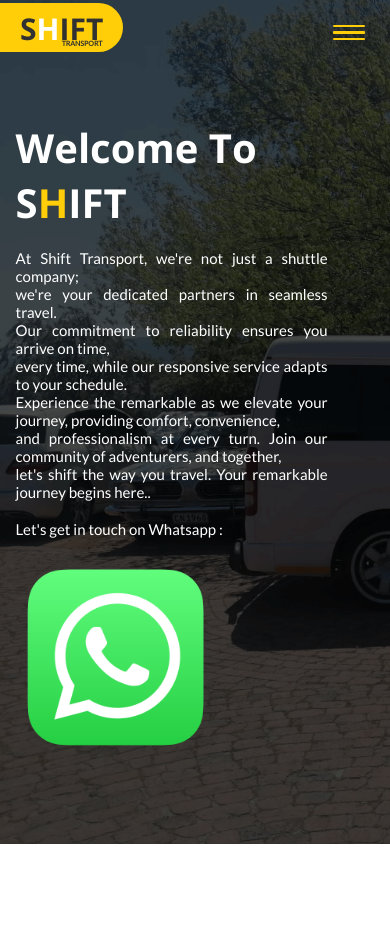
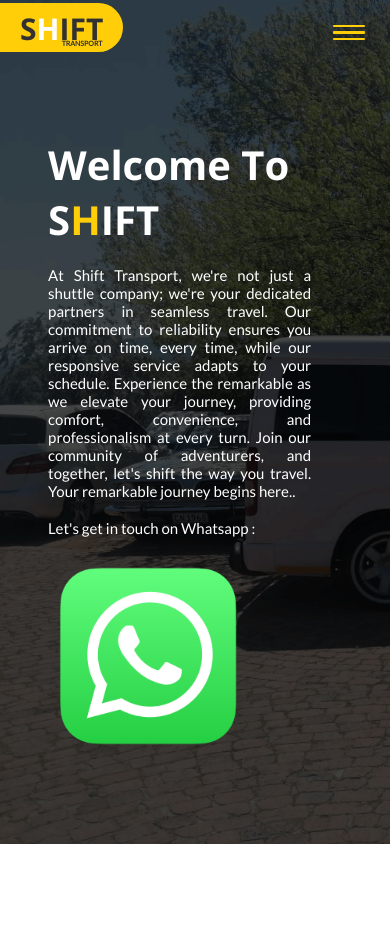
Before and after one commit to TshepoMace/TshepoMace.github.io, a PHP site: page /shift/index.html in a window 390 px wide. Shown: the top 945 px of the page. Run offline with PHP 8.4, Linux system fonts and the light colour scheme; some libraries are stand-ins or nearby versions.

Commit message:
Add files via upload

```diff
--- a/shift/index.html
+++ b/shift/index.html
@@ -55,17 +55,17 @@
 	    <br>
             <h1>Welcome To S<span>H</span>IFT</h1>
 		<br>
-            <p>At Shift Transport, we're not just a shuttle company; <br>
-		    we're your dedicated partners in seamless travel. <br>
-		    Our commitment to reliability ensures you arrive on time, <br>
-		    every time, while our responsive service adapts to your schedule. <br>
-		    Experience the remarkable as we elevate your journey, providing comfort, convenience, <br>
-		    and professionalism at every turn. Join our community of adventurers, and together, <br>
+            <p>At Shift Transport, we're not just a shuttle company;
+		    we're your dedicated partners in seamless travel.
+		    Our commitment to reliability ensures you arrive on time,
+		    every time, while our responsive service adapts to your schedule.
+		    Experience the remarkable as we elevate your journey, providing comfort, convenience,
+		    and professionalism at every turn. Join our community of adventurers, and together,
 		    let's shift the way you travel. Your remarkable journey begins here..</p>
 		<br>
 		<p>Let's get in touch on Whatsapp : </p>
 		<br>
-                <div class="wa-cta"><a href="https://wa.me/27"><img src="images/WA.png" alt="logo of Whatsapp"></a></div>
+                <div class="wa-cta"><a href="https://wa.me/27799216613"><img src="images/WA.png" alt="logo of Whatsapp"></a></div>
         </div>
     </header>
 
@@ -85,7 +85,7 @@
 			Western Cape—join Shift Transport and redefine your travel experience.</p>
 
 
-                    <a href="https://api.whatsapp.com/send?phone=+27799216613"><button><i class="lni lni-whatsapp"></i>  Book A Trip</button></a>
+                    <a href="https://wa.me/27799216613"><button><i class="lni lni-whatsapp"></i>  Book A Trip</button></a>
 
             </div>
             <div class="right">
@@ -156,7 +156,7 @@
 
     <div class="contact" id="contact">
         <h2>Contact <span>Us</span></h2>
-        <h3>You can send us a <a href="https://api.whatsapp.com/send?phone=+27799216613"><i class="lni lni-whatsapp"></i>Whatsapp</a> or use the following details to contact us : </h3>
+        <h3>You can send us a <a href="https://wa.me/27799216613"><i class="lni lni-whatsapp"></i>Whatsapp</a> or use the following details to contact us : </h3>
 
             <ul>
                 <li><i class="lni lni-phone"></i> 079 921 6613</li>
@@ -177,7 +177,8 @@
     <footer>
         <h3>S<span>H</span>IFT</h3>
         <h4>Transport</h4>
-        <p>&copy; 2023 Shift Trans </p>
+        <p>&copy;Copyright 2023 Shift Transport</p>
+        <br>
     </footer>
     <script
 			  src="https://code.jquery.com/jquery-3.7.1.min.js"
--- a/shift/scripts.js
+++ b/shift/scripts.js
@@ -2,7 +2,7 @@ const navbar = document.getElementById("navbar");
 const navLinks = document.querySelectorAll("#navbar ul li a");
 
 window.addEventListener("scroll", () => {
-    if (window.scrollY < 80) { // Adjust the scroll threshold as needed
+    if (window.scrollY < 60) { // Adjust the scroll threshold as needed
         navbar.style.backgroundColor = "transparent"; // Make navbar transparent
         navbar.style.boxShadow = "none";
         navLinks.forEach(link => {
--- a/shift/styles.css
+++ b/shift/styles.css
@@ -201,10 +201,12 @@ ul>li>a {
 
 .hero {
     position: absolute;
-    top: 45%;
-    left: 20%;
-    transform: translateX(-20%)translateY(-45%);
+    top: 50%;
+    left: 30%;
+    transform: translateX(-30%)translateY(-50%);
     z-index: 1;
+    margin-left: 70px;
+    width: 50%;
 }
 
 .hero h1 {
@@ -273,6 +275,9 @@ button:hover {
         height: 60px;
     }
 
+    .hero {
+        width: auto;
+    }
     nav>.logo {
         margin-left: 0;
         font-size: 20px;
@@ -292,6 +297,9 @@ button:hover {
         float: right;
       }
 
+      .hero {
+        margin-left: 10px;
+      }
       .hero h1 {
         font-size: 40px;
         color: var(--white);
@@ -334,7 +342,7 @@ button:hover {
     width: 50%;
     height: 100%;
     float: left;
-    padding: 70px 100px;
+    padding: 30px 100px;
 }
 
 .container>.left>h2 {
@@ -449,6 +457,7 @@ button:hover {
 }
 
 @media (max-width: 800px) {
+
     .flex-container {
       flex-direction: column;
     }
@@ -591,8 +600,9 @@ input[type="button"]:hover {
 
 @media (max-width: 800px) {
     .contact {
-        padding: 50px;
+        padding: 20px;
     }
+
 
     .contact h2 {
         font-size: 70px;
@@ -624,6 +634,16 @@ input[type="button"]:hover {
         border-radius: 50%;
         padding: 15px;
     }
+
+    input,textarea {
+        margin: 10px 5px;
+        width: 100%;
+    }
+
+    input[type="button"] {
+        width: 100%;
+        margin-left: 0;
+    }
 }
 /**\Contact***/
 
```
